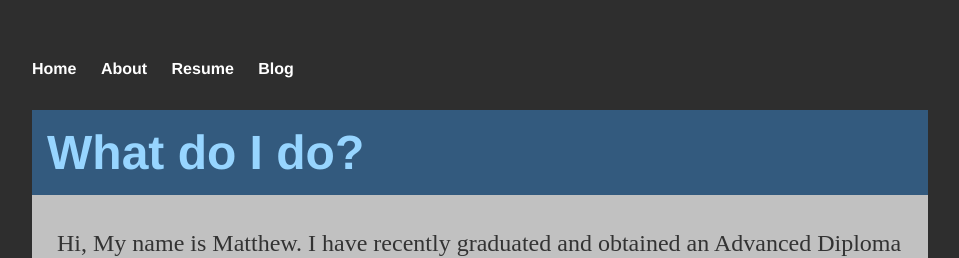
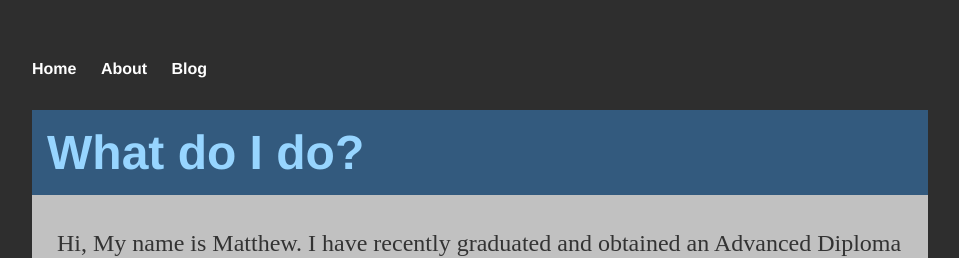
Before and after one commit to smilegodly/smilegodly.github.io, a Jekyll site: the page built from index.html, in a window 1280 px wide. Shown: the top 258 px of the page, without its empty margins (160-1119 px from the left). Built offline with Jekyll 4.4.1, drawn with Linux system fonts in a browser that asks for light colours.

Commit message:
delete: /resume hyperlink

```diff
--- a/_layouts/default.html
+++ b/_layouts/default.html
@@ -11,7 +11,6 @@
     		<ul>
         		<li><a class="defaultStyle" href="/">Home</a></li>
 	        	<li><a class="defaultStyle" href="/about">About</a></li>
-        		<li><a class="defaultStyle" href="/resume">Resume</a></li>
         		<li><a class="defaultStyle" href="/blog">Blog</a></li>
     		</ul>
 		</nav>
```
